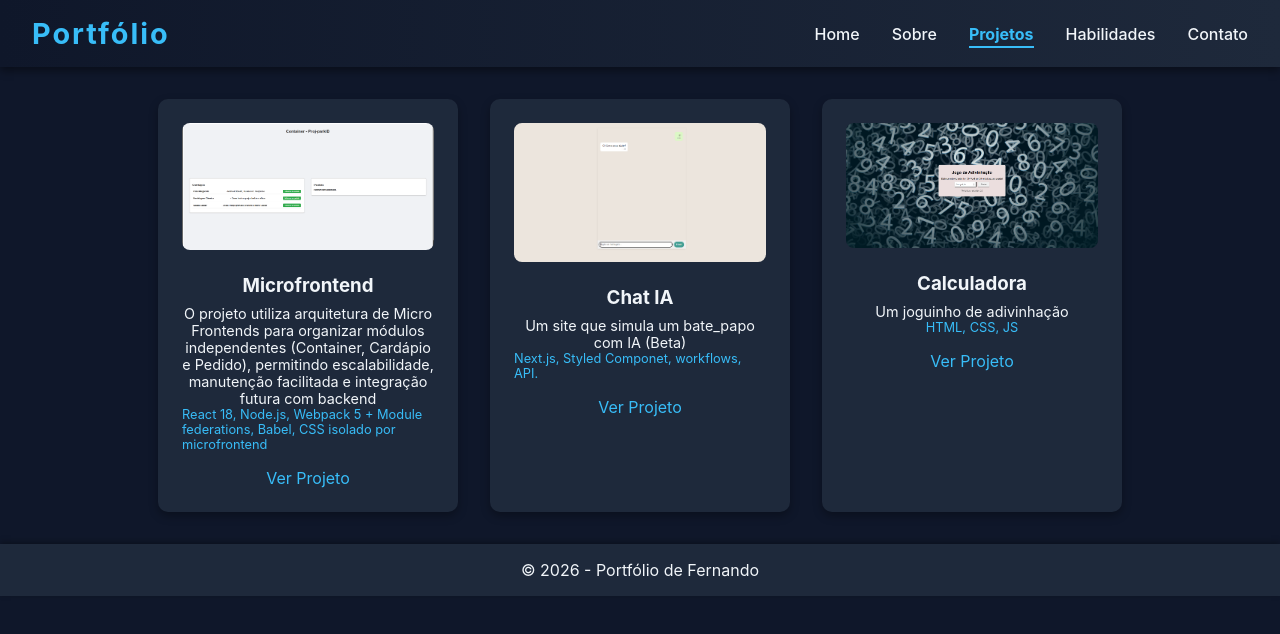
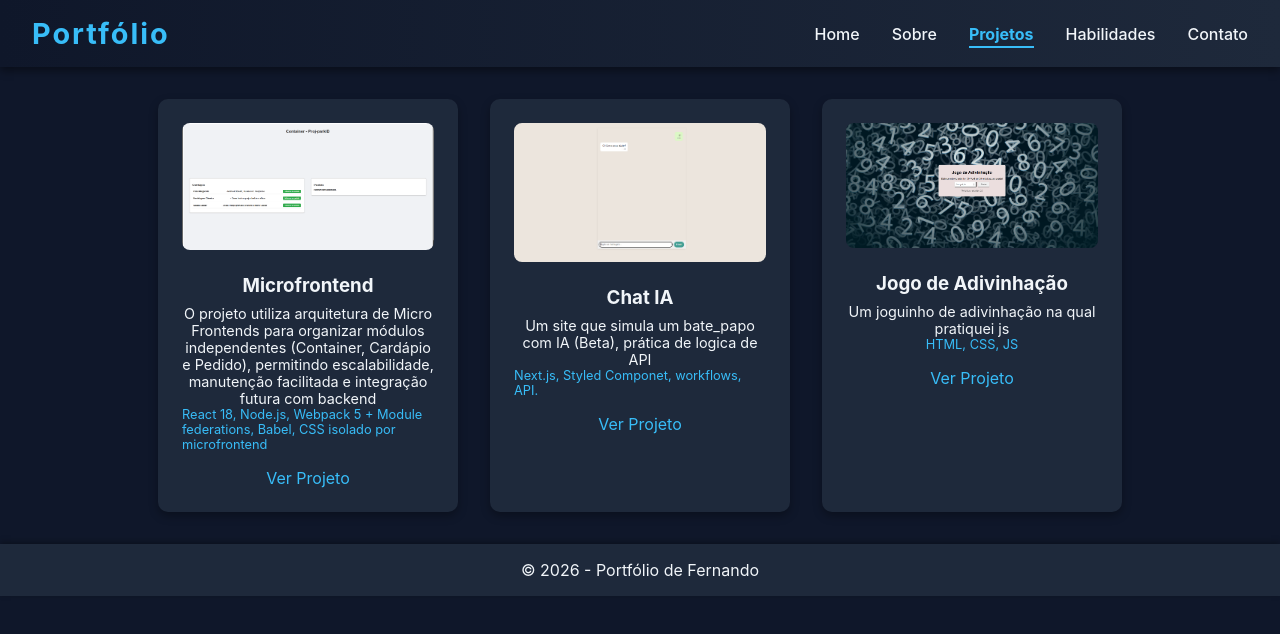
Before and after one commit to Vavara-png/Portfolio, a React (Vite) app: page /projects in a window 1280 px wide. Shown: the top 634 px of the page. Built offline with nearby package versions, Linux system fonts and the light colour scheme.

Commit message:
correcoes

```diff
--- a/src/pages/Projects/Projects.jsx
+++ b/src/pages/Projects/Projects.jsx
@@ -26,14 +26,14 @@ export default function Projects() {
       <ProjectCard
         image="/projeto2.png"
         title="Chat IA"
-        description="Um site que simula um bate_papo com IA (Beta)"
+        description="Um site que simula um bate_papo com IA (Beta), prática de logica de API"
         tech="Next.js, Styled Componet, workflows, API."
         link="https://chat-ia-tan.vercel.app/"
       />
       <ProjectCard
         image="/projeto3.png"
-        title="Calculadora"
-        description="Um joguinho de adivinhação"
+        title="Jogo de Adivinhação"
+        description="Um joguinho de adivinhação na qual pratiquei js"
         tech="HTML, CSS, JS"
         link="https://github.com/Vavara-png/Jogo-de-Adivinha--o.git"
       />
```
